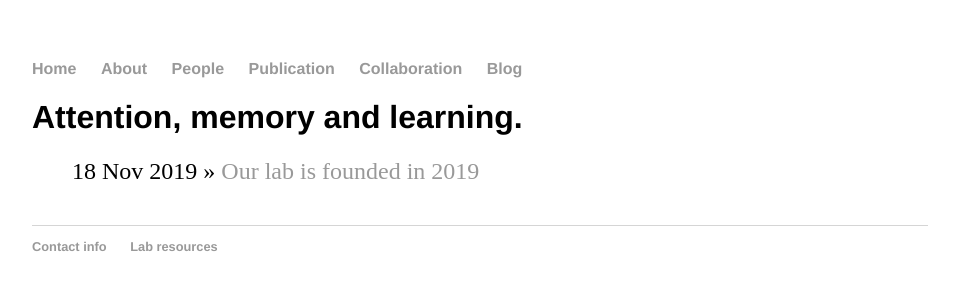
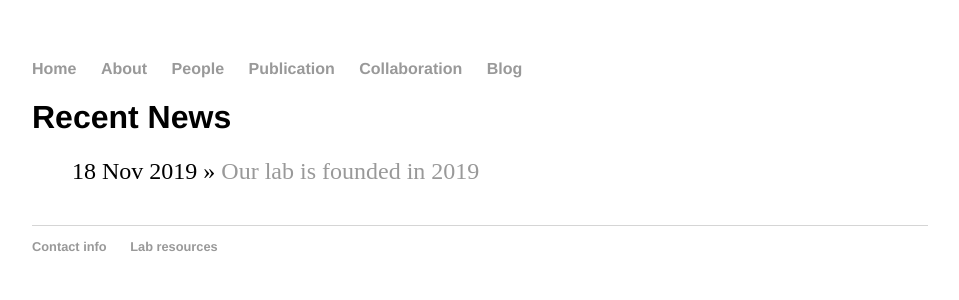
Before and after one commit to wangbenchi/wangbenchi.github.io, a Jekyll site: the page built from blog/index.html, in a window 1280 px wide. Shown: the top 300 px of the page, without its empty margins (160-1119 px from the left). Built offline with Jekyll 4.4.1, drawn with Linux system fonts in a browser that asks for light colours.

Commit message:
Update index.html

```diff
--- a/blog/index.html
+++ b/blog/index.html
@@ -1,6 +1,6 @@
 ---
 layout: default
-title: Attention, memory and learning.
+title: Recent News
 ---
 	<h1>{{ page.title }}</h1>
 	<ul class="posts">
```
